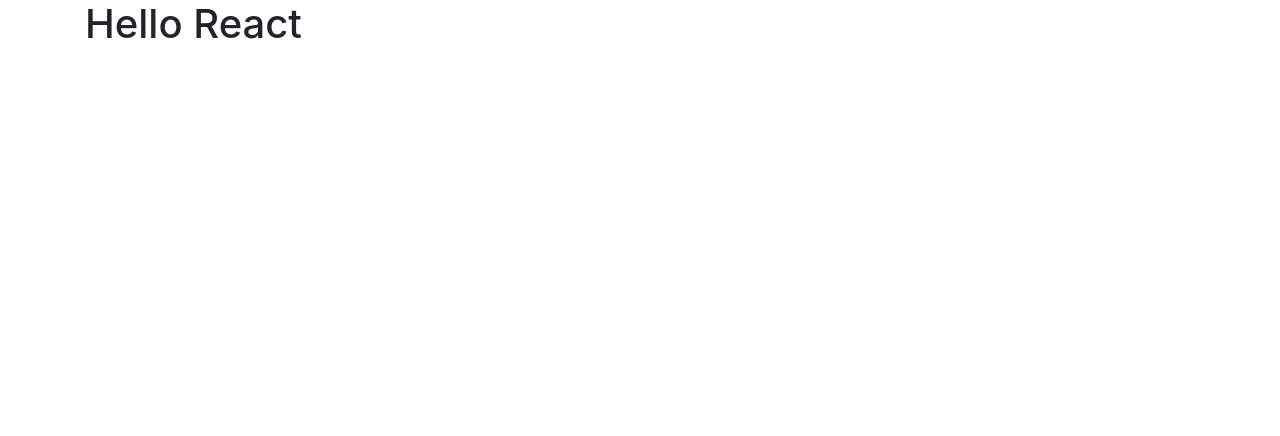
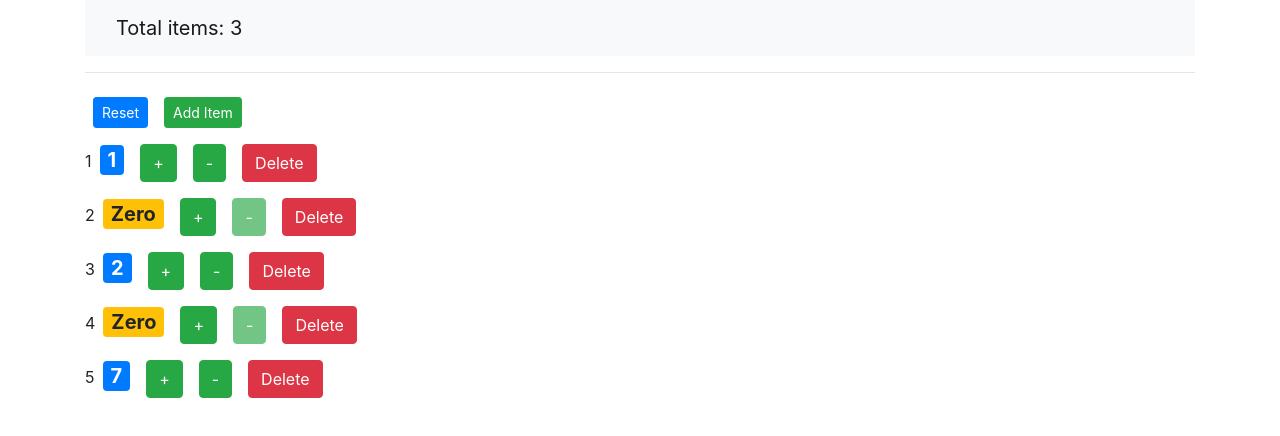
Before and after one commit to mike742/react-app, a React (Create React App) app: page / in a window 1280 px wide. Shown: the top 436 px of the page. Built offline with nearby package versions, Linux system fonts and the light colour scheme; the HTML template or start-up script is replaced by a standard one.

Commit message:
added http protocol to the homepage

```diff
--- a/src/components/online-store.jsx
+++ b/src/components/online-store.jsx
@@ -47,8 +47,7 @@
         console.log('total: ', this.state.counters.length);
         return (
             <React.Fragment>
-                <h1>Hello React</h1>
-                {/* <Navbar totalCounters={this.state.counters.filter((c) => c.value > 0).length}></Navbar>
+                <Navbar totalCounters={this.state.counters.filter((c) => c.value > 0).length}></Navbar>
                 <hr />
                 <Counters
                     counters={this.state.counters}
@@ -57,7 +56,7 @@
                     onDelete={this.handleDelete}
                     onIncrement={this.handleIncrement}
                     onDecrement={this.handleDecrement}
-                ></Counters> */}
+                ></Counters>
             </React.Fragment>
         );
     }
```
